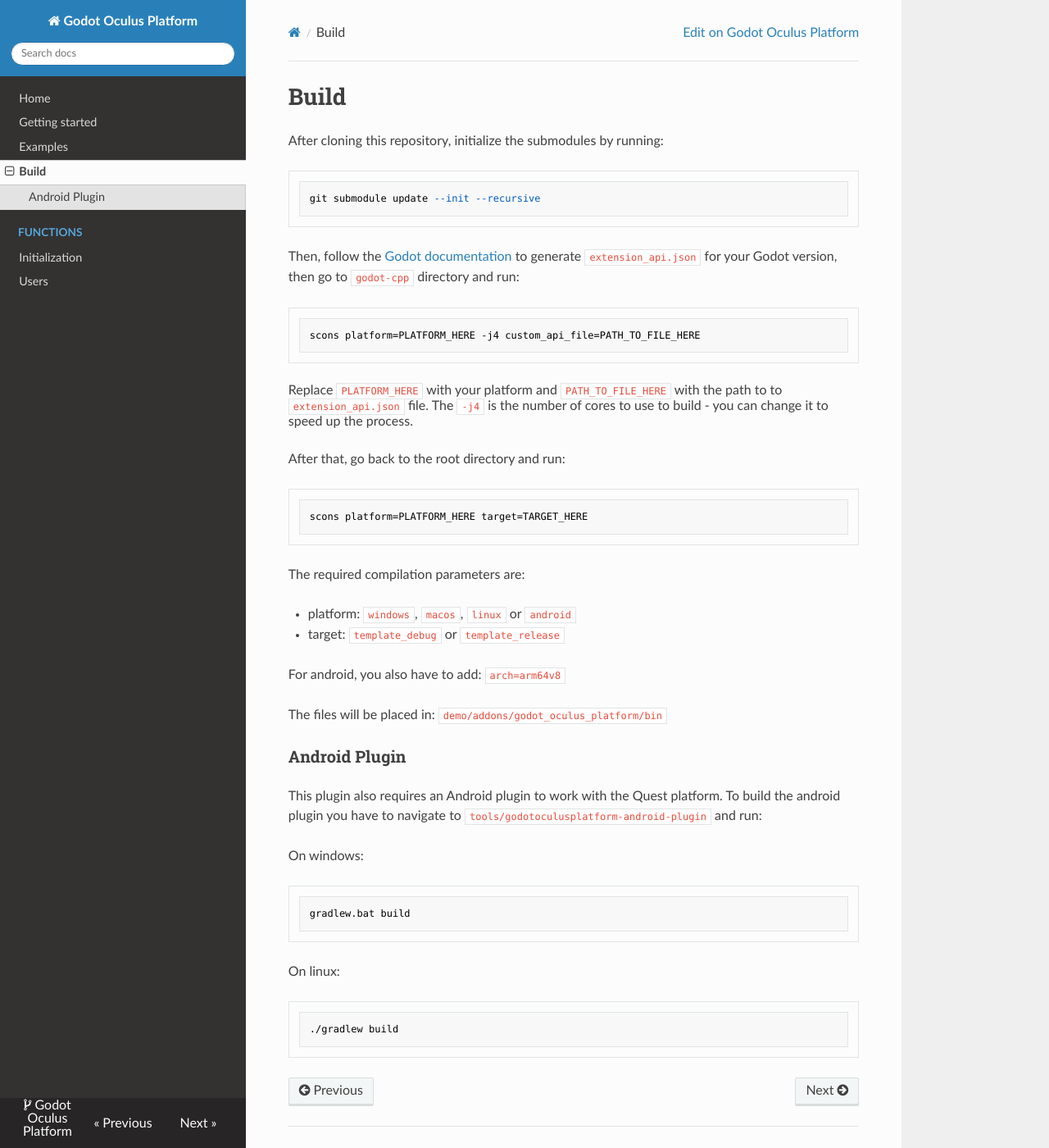
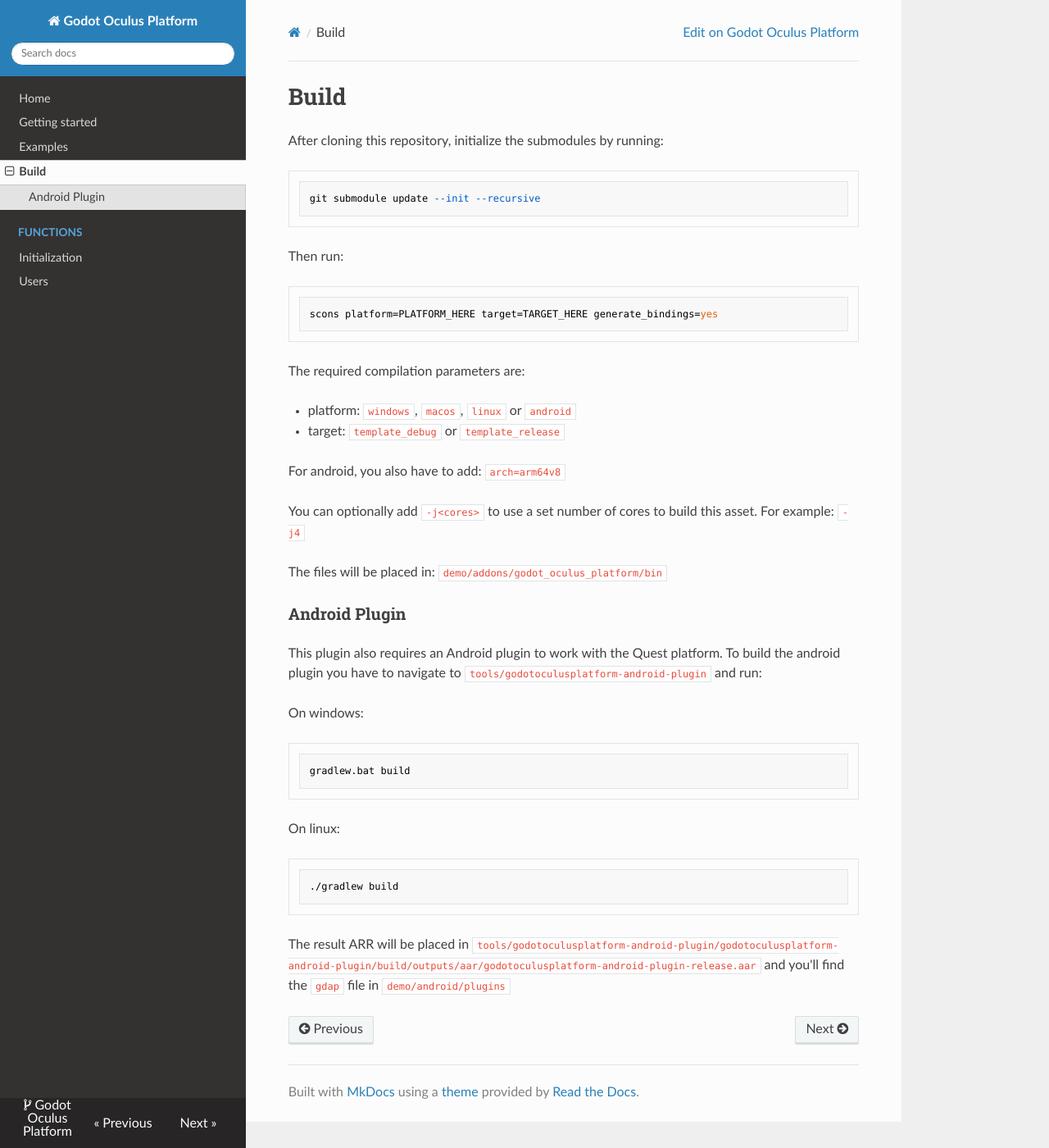
Before and after one commit to decacis/godot_oculus_platform, an MkDocs documentation site: the page built from docs/build.md, in a window 1280 px wide and 1400 px high. Shown: the whole window at 82% size. Built offline with MkDocs 1.6.1, drawn with Linux system fonts in a browser that asks for light colours; nearby versions of some CDN libraries.

Commit message:
Updating build params, downloads and examples

````diff
--- a/docs/build.md
+++ b/docs/build.md
@@ -4,16 +4,9 @@
 git submodule update --init --recursive
 ```
 
-Then, follow the [Godot documentation](https://docs.godotengine.org/en/stable/tutorials/scripting/gdextension/gdextension_cpp_example.html#building-the-c-bindings) to generate `extension_api.json` for your Godot version, then go to `godot-cpp` directory and run:
+Then run:
 ```
-scons platform=PLATFORM_HERE -j4 custom_api_file=PATH_TO_FILE_HERE
-```
-Replace `PLATFORM_HERE` with your platform and `PATH_TO_FILE_HERE` with the path to to `extension_api.json` file. The `-j4` is the number of cores to use to build - you can change it to speed up the process.
-
-After that, go back to the root directory and run:
-
-```
-scons platform=PLATFORM_HERE target=TARGET_HERE
+scons platform=PLATFORM_HERE target=TARGET_HERE generate_bindings=yes
 ```
 
 The required compilation parameters are:
@@ -22,6 +15,8 @@
 - target: `template_debug` or `template_release`
 
 For android, you also have to add: `arch=arm64v8`
+
+You can optionally add `-j<cores>` to use a set number of cores to build this asset. For example: `-j4`
 
 The files will be placed in: `demo/addons/godot_oculus_platform/bin`
 
@@ -37,3 +32,5 @@
 ```
 ./gradlew build
 ```
+
+The result ARR will be placed in `tools/godotoculusplatform-android-plugin/godotoculusplatform-android-plugin/build/outputs/aar/godotoculusplatform-android-plugin-release.aar` and you'll find the `gdap` file in `demo/android/plugins`
````
Also changed, not shown: docs/examples.md (+1 -1 lines), docs/functions/initialization.md (+11 -2 lines), docs/getting-started.md (+2 -4 lines).
